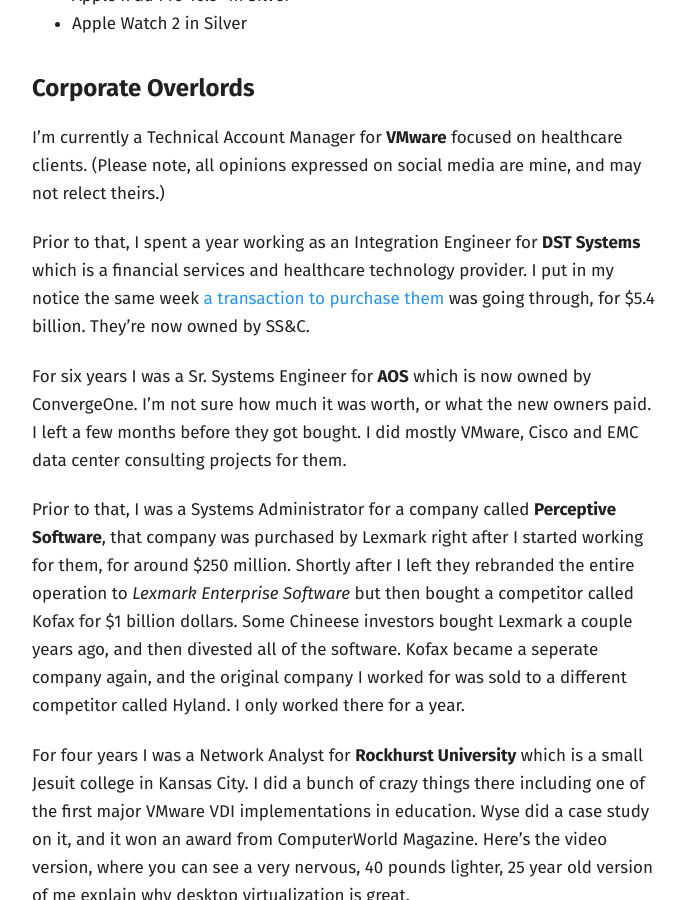
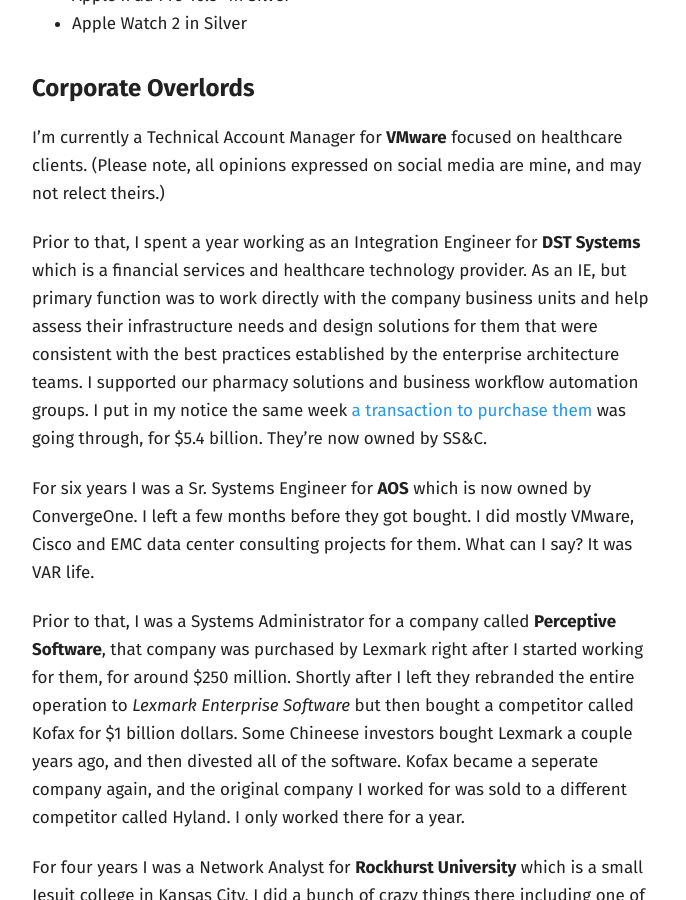
Before and after one commit to vmstan/vmstan.github.io, a Jekyll site: the page built from about/index.md, in a window 1280 px wide and 900 px high, scrolled down 1351 px. Shown: the whole window, without its empty margins (296-982 px from the left). Built offline with Jekyll 4.4.1, drawn with Linux system fonts in a browser that asks for light colours.

Commit message:
Var life

```diff
--- a/about/index.md
+++ b/about/index.md
@@ -40,9 +40,9 @@
 
 I'm currently a Technical Account Manager for **VMware** focused on healthcare clients. (Please note, all opinions expressed on social media are mine, and may not relect theirs.)
 
-Prior to that, I spent a year working as an Integration Engineer for **DST Systems** which is a financial services and healthcare technology provider. I put in my notice the same week [a transaction to purchase them](https://www.wsj.com/articles/ss-c-technologies-to-acquire-dst-systems-1515673275) was going through, for $5.4 billion. They're now owned by SS&C.
+Prior to that, I spent a year working as an Integration Engineer for **DST Systems** which is a financial services and healthcare technology provider. As an IE, but primary function was to work directly with the company business units and help assess their infrastructure needs and design solutions for them that were consistent with the best practices established by the enterprise architecture teams. I supported our pharmacy solutions and business workflow automation groups. I put in my notice the same week [a transaction to purchase them](https://www.wsj.com/articles/ss-c-technologies-to-acquire-dst-systems-1515673275) was going through, for $5.4 billion. They're now owned by SS&C.
 
-For six years I was a Sr. Systems Engineer for **AOS** which is now owned by ConvergeOne. I'm not sure how much it was worth, or what the new owners paid. I left a few months before they got bought. I did mostly VMware, Cisco and EMC data center consulting projects for them.
+For six years I was a Sr. Systems Engineer for **AOS** which is now owned by ConvergeOne. I left a few months before they got bought. I did mostly VMware, Cisco and EMC data center consulting projects for them. What can I say? It was VAR life.
 
 Prior to that, I was a Systems Administrator for a company called **Perceptive Software**, that company was purchased by Lexmark right after I started working for them, for around $250 million. Shortly after I left they rebranded the entire operation to _Lexmark Enterprise Software_ but then bought a competitor called Kofax for $1 billion dollars. Some Chineese investors bought Lexmark a couple years ago, and then divested all of the software. Kofax became a seperate company again, and the original company I worked for was sold to a different competitor called Hyland. I only worked there for a year.
 
```
